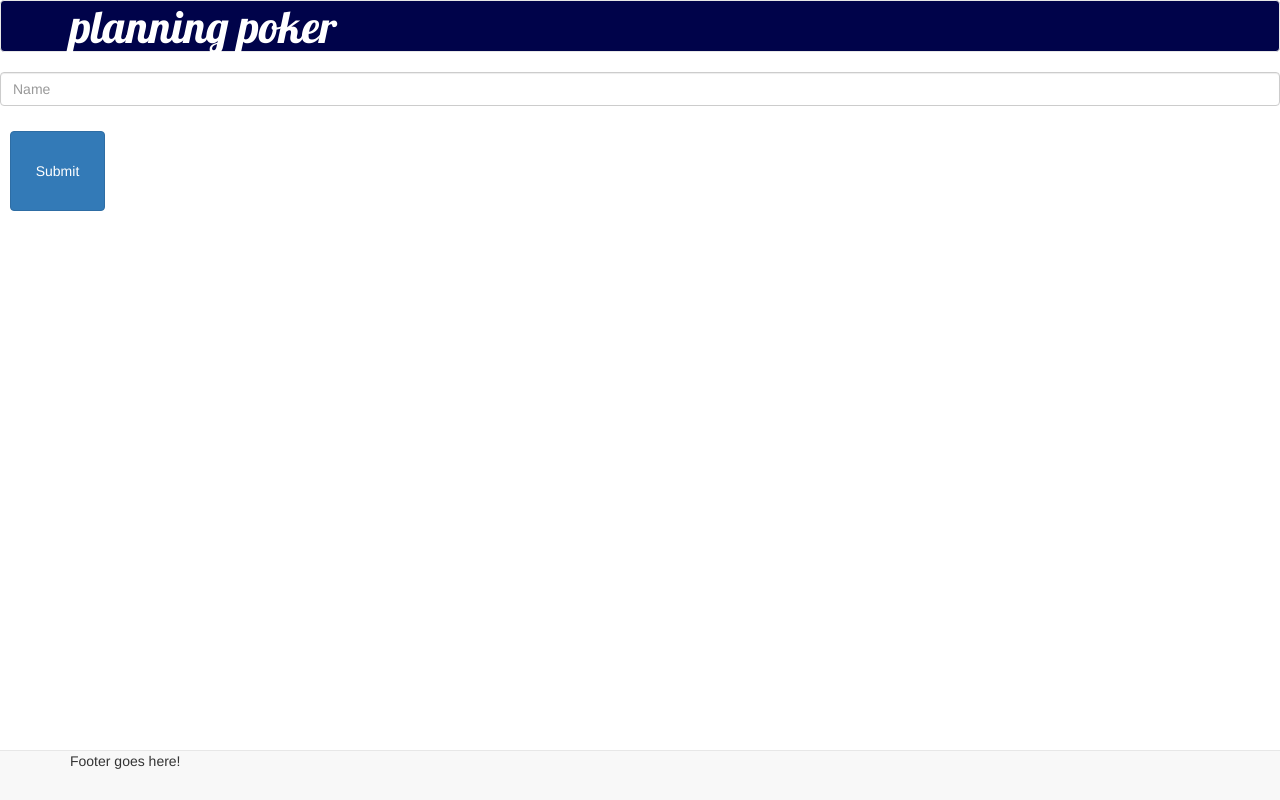
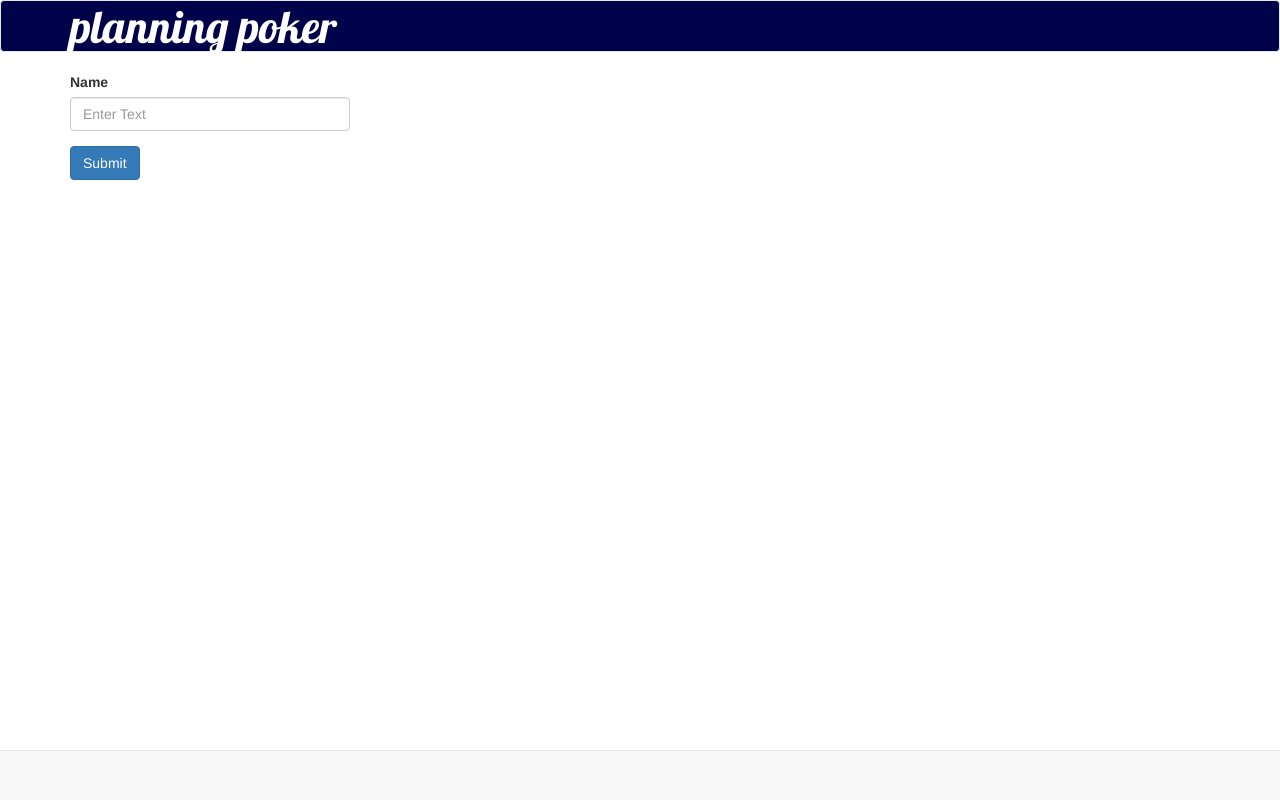
Before and after one commit to richashworth/planningpoker, a React (Create React App) app in the folder ui/: page /create in a window 1280 px wide. Built offline with nearby package versions, Linux system fonts and the light colour scheme.

Commit message:
extract functional NameInput component

```diff
--- /dev/null
+++ b/ui/src/components/NameInput.js
@@ -0,0 +1,19 @@
+import React from 'react';
+
+const NameInput = (props) => {
+  return <div className="form-group">
+    <label>
+      Name
+    </label>
+    <input
+      pattern=".{0}|.{3,}" required
+      title="Name must contain at least 3 characters"
+      placeholder="Enter Text"
+      className="form-control"
+      value={props.playerName}
+      onChange={props.onPlayerNameInputChange}
+    />
+  </div>
+}
+
+export default NameInput;
--- a/ui/src/containers/Footer.js
+++ b/ui/src/containers/Footer.js
@@ -6,8 +6,8 @@ export default class Footer extends Component {
     return (
       <nav className="navbar navbar-default navbar-fixed-bottom">
         <div className="container">
-          Footer goes here!
-        </div>
+
+      </div>
       </nav>
     );
   }
--- a/ui/src/pages/CreateGame.js
+++ b/ui/src/pages/CreateGame.js
@@ -1,6 +1,9 @@
 import React, {Component} from 'react';
 import {connect} from 'react-redux';
 import {createGame, gameCreated} from '../actions';
+import NameInput from '../components/NameInput';
+
+import '../styles/Create.css';
 
 class CreateGame extends Component {
 
@@ -29,21 +32,16 @@ class CreateGame extends Component {
 
   render() {
     return (
+    <div className="container">
       <form onSubmit={this.onFormSubmit}>
-        <div className="form-group">
-          <input
-            placeholder="Name"
-            className="form-control"
-            value={this.state.playerName}
-            onChange={this.onPlayerNameInputChange}
-          />
-        </div>
         <div>
+          <NameInput playerName={this.state.playerName} onPlayerNameInputChange={this.onPlayerNameInputChange}/>
           <button type="submit" className="btn btn-primary">
             Submit
           </button>
         </div>
       </form>
+    </div>
     );
   }
 }
--- a/ui/src/pages/Vote.js
+++ b/ui/src/pages/Vote.js
@@ -11,7 +11,7 @@ class Vote extends Component {
   render() {
 
     const VoteButtons = ([1, 2, 3, 5, 8, 13, 20, 100].map(estimateValue => (
-      <button type="button" className="btn btn-primary btn-lg" key={estimateValue}
+      <button type="button" className="btn-vote btn-primary btn-lg" key={estimateValue}
         onClick={() => this.props.vote(
                 this.props.playerName, this.props.sessionId, estimateValue,
                 () => this.props.history.push('/results')
@@ -23,7 +23,7 @@ class Vote extends Component {
     const CoffeeSymbol = '\u2615';
 
     const CoffeeBreakBtn = (
-      <button type="button" className="btn btn-primary btn-lg coffee"
+      <button type="button" className="btn-vote btn-primary btn-lg coffee"
         onClick={() => this.props.vote(
                 this.props.playerName, this.props.sessionId, CoffeeSymbol,
                 () => this.props.history.push('/results')
--- /dev/null
+++ b/ui/src/styles/Create.css
@@ -0,0 +1,3 @@
+.form-control {
+  max-width: 20em;
+}
--- a/ui/src/styles/Vote.css
+++ b/ui/src/styles/Vote.css
@@ -1,4 +1,4 @@
-.btn {
+.btn-vote {
     width: 95px;
     padding: 18px;
     margin-left: 10px;
@@ -6,6 +6,6 @@
     height: 80px;
 }
 
-.coffee {
+.coffee-btn {
   font-size: 35px;
 }
```
